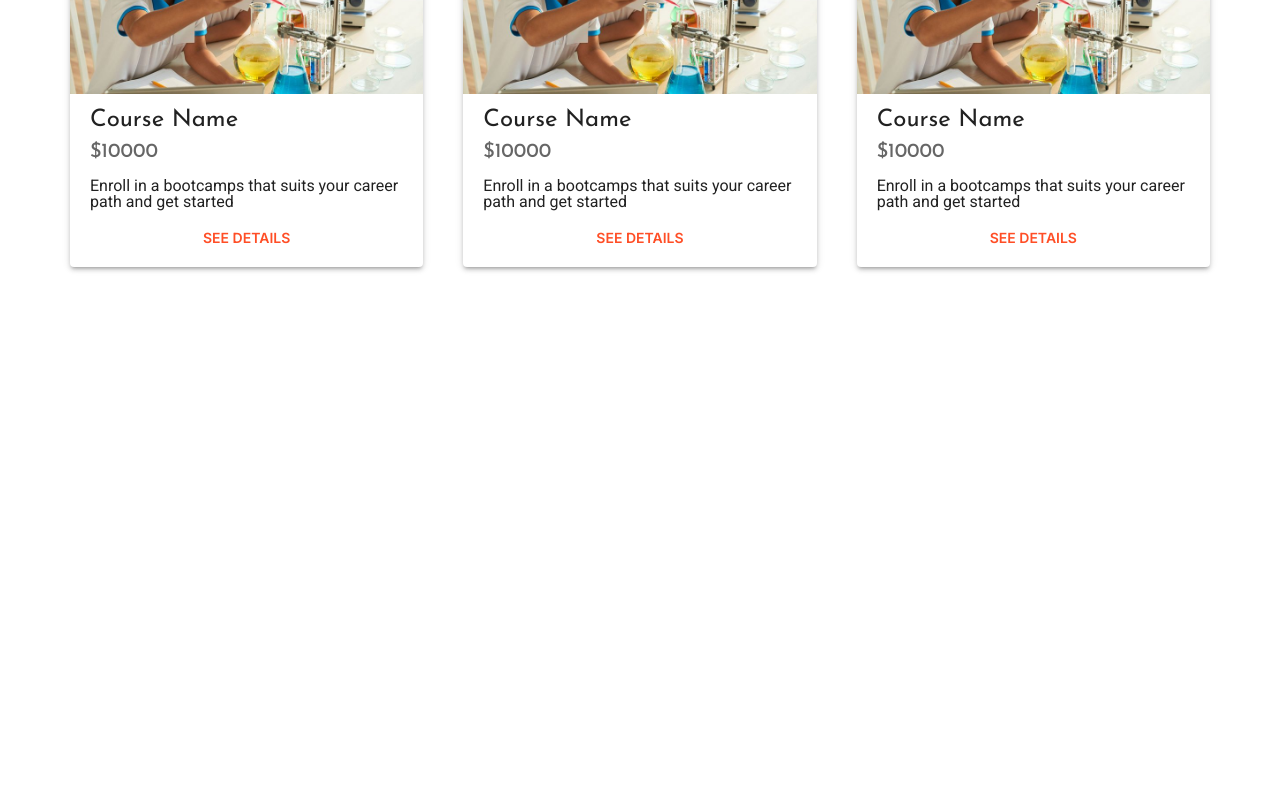
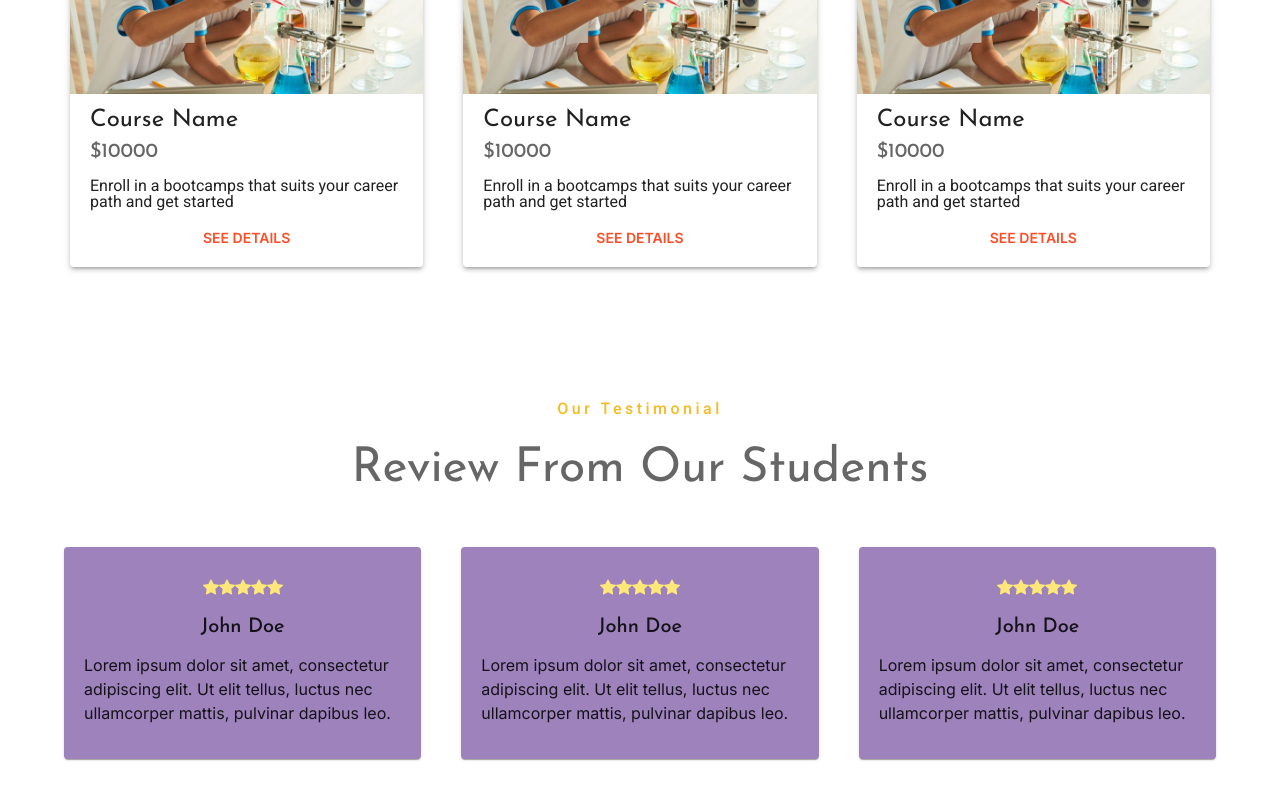
Before and after one commit to GolamMuid/DevTrain, a React (Create React App) app: page / in a window 1280 px wide. Shown: the part 1956-2756 px from the top of the page. Before the commit the page ends 2263 px from the top, so only its background shows below. Built offline with nearby package versions, Linux system fonts and the light colour scheme; a web font is replaced by a local one.

Commit message:
added reviews

```diff
--- a/package.json
+++ b/package.json
@@ -13,6 +13,7 @@
     "lottie-react": "^2.3.1",
     "react": "^18.2.0",
     "react-dom": "^18.2.0",
+    "react-icons": "^4.7.1",
     "react-router-dom": "^6.6.2",
     "react-scripts": "5.0.1",
     "web-vitals": "^2.1.0"
--- a/src/App.js
+++ b/src/App.js
@@ -89,6 +89,24 @@ function App() {
 			button: {
 				fontWeight: "600",
 			},
+			h1: {
+				fontFamily: "Josefin Sans,sans-serif",
+			},
+			h2: {
+				fontFamily: "Josefin Sans,sans-serif",
+			},
+			h3: {
+				fontFamily: "Josefin Sans,sans-serif",
+			},
+			h4: {
+				fontFamily: "Josefin Sans,sans-serif",
+			},
+			h5: {
+				fontFamily: "Josefin Sans,sans-serif",
+			},
+			h6: {
+				fontFamily: "Josefin Sans,sans-serif",
+			},
 		},
 	});
 
--- a/src/components/home/Bootcamp/Bootcamps.js
+++ b/src/components/home/Bootcamp/Bootcamps.js
@@ -6,9 +6,13 @@ import BootcampModel from "./BootcampModel";
 
 function Bootcamps() {
 	return (
-		<Box>
+		<Box marginBottom="80px">
 			<Container>
-				<Box textAlign="center" marginBottom="40px">
+				<Box
+					textAlign="center"
+					marginBottom="40px"
+					padding={{ xs: "0px 20px", md: "0px" }}
+				>
 					<Typography
 						fontFamily="Roboto"
 						fontSize="1rem"
@@ -42,7 +46,8 @@ function Bootcamps() {
 						md: "1fr 1fr",
 						lg: "1fr 1fr 1fr",
 					}}
-					gap="40px"
+					columnGap="40px"
+					padding={{ xs: "0px 20px", md: "0px" }}
 				>
 					<BootcampModel />
 					<BootcampModel />
--- a/src/components/home/Features.js
+++ b/src/components/home/Features.js
@@ -15,7 +15,7 @@ function Features() {
 					backgroundColor: "info.main",
 					borderRadius: "30%",
 					padding: { xs: "60px 30px", md: "60px 0" },
-					marginBottom: "40px",
+					marginBottom: "80px",
 				}}
 			>
 				<Container>
--- a/src/components/home/Hero.js
+++ b/src/components/home/Hero.js
@@ -34,7 +34,7 @@ function Hero() {
 						letterSpacing="3.5px"
 						fontFamily="Sofia Sans Semi Condensed"
 						fontWeight="700"
-						fontSize={{ xs: "2.4rem", lg: "4rem" }}
+						fontSize={{ xs: "2rem", lg: "4rem" }}
 						lineHeight="1"
 
 						// sx={{ color: "text.primary" }}
@@ -45,7 +45,7 @@ function Hero() {
 						fontFamily="Sofia Sans Semi Condensed"
 						letterSpacing="3.5px"
 						fontWeight="700"
-						fontSize={{ xs: "2.4rem", lg: "4rem" }}
+						fontSize={{ xs: "2.125rem", lg: "4rem" }}
 						lineHeight="1"
 						color="text.primary"
 					>
--- /dev/null
+++ b/src/components/home/reviews/ReviewModel.js
@@ -0,0 +1,31 @@
+import { Card, CardContent, Typography } from "@mui/material";
+import { Box } from "@mui/system";
+import React from "react";
+import { BsStarFill } from "react-icons/bs";
+
+function ReviewModel() {
+	return (
+		<Card sx={{ backgroundColor: "primary.main" }}>
+			<CardContent sx={{ padding: "20px 10px" }}>
+				<Typography textAlign="center" padding="10px" color="#FFE779">
+					<BsStarFill />
+					<BsStarFill />
+					<BsStarFill />
+					<BsStarFill />
+					<BsStarFill />
+				</Typography>
+				<Typography variant="h6" textAlign="center">
+					John Doe
+				</Typography>
+				<Box padding="10px">
+					<Typography variant="p">
+						Lorem ipsum dolor sit amet, consectetur adipiscing elit. Ut elit
+						tellus, luctus nec ullamcorper mattis, pulvinar dapibus leo.
+					</Typography>
+				</Box>
+			</CardContent>
+		</Card>
+	);
+}
+
+export default ReviewModel;
--- /dev/null
+++ b/src/components/home/reviews/Reviews.js
@@ -0,0 +1,49 @@
+import { Card, Paper, Typography } from "@mui/material";
+import { Box, Container } from "@mui/system";
+import React from "react";
+import ReviewModel from "./ReviewModel";
+
+function Reviews() {
+	return (
+		<Box marginBottom="80px">
+			<Container>
+				<Box
+					textAlign="center"
+					marginBottom="40px"
+					padding={{ xs: "0px 20px", md: "0px" }}
+				>
+					<Typography
+						fontFamily="Roboto"
+						fontSize="1rem"
+						fontWeight="500"
+						letterSpacing="3.5px"
+						sx={{ color: "#f7bb25" }}
+						padding="10px 0"
+					>
+						Our Testimonial
+					</Typography>
+					<Typography variant="h3" color="text.secondary" padding="10px 0">
+						Review From Our Students
+					</Typography>
+				</Box>
+				<Box
+					display="grid"
+					gridTemplateColumns={{
+						xs: "1fr",
+						md: "1fr 1fr",
+						lg: "1fr 1fr 1fr",
+					}}
+					columnGap="40px"
+					rowGap="20px"
+					padding={{ xs: "0px 20px", md: "0px" }}
+				>
+					<ReviewModel />
+					<ReviewModel />
+					<ReviewModel />
+				</Box>
+			</Container>
+		</Box>
+	);
+}
+
+export default Reviews;
--- a/src/pages/homepage/Homepage.js
+++ b/src/pages/homepage/Homepage.js
@@ -1,8 +1,9 @@
 import React from "react";
-import Bootcamps from "../../components/home/Bootcamp/Bootcamps";
 import Features from "../../components/home/Features";
 import Hero from "../../components/home/Hero";
+import Bootcamps from "../../components/home/bootcamp/Bootcamps";
 import Container from "../../layouts/container/Container";
+import Reviews from "../../components/home/reviews/Reviews";
 
 function Homepage() {
 	return (
@@ -10,6 +11,7 @@ function Homepage() {
 			<Hero />
 			<Features />
 			<Bootcamps />
+			<Reviews />
 		</div>
 	);
 }
```
Also changed, not shown: 1 other file (tests, documents, lock files or other folders).
